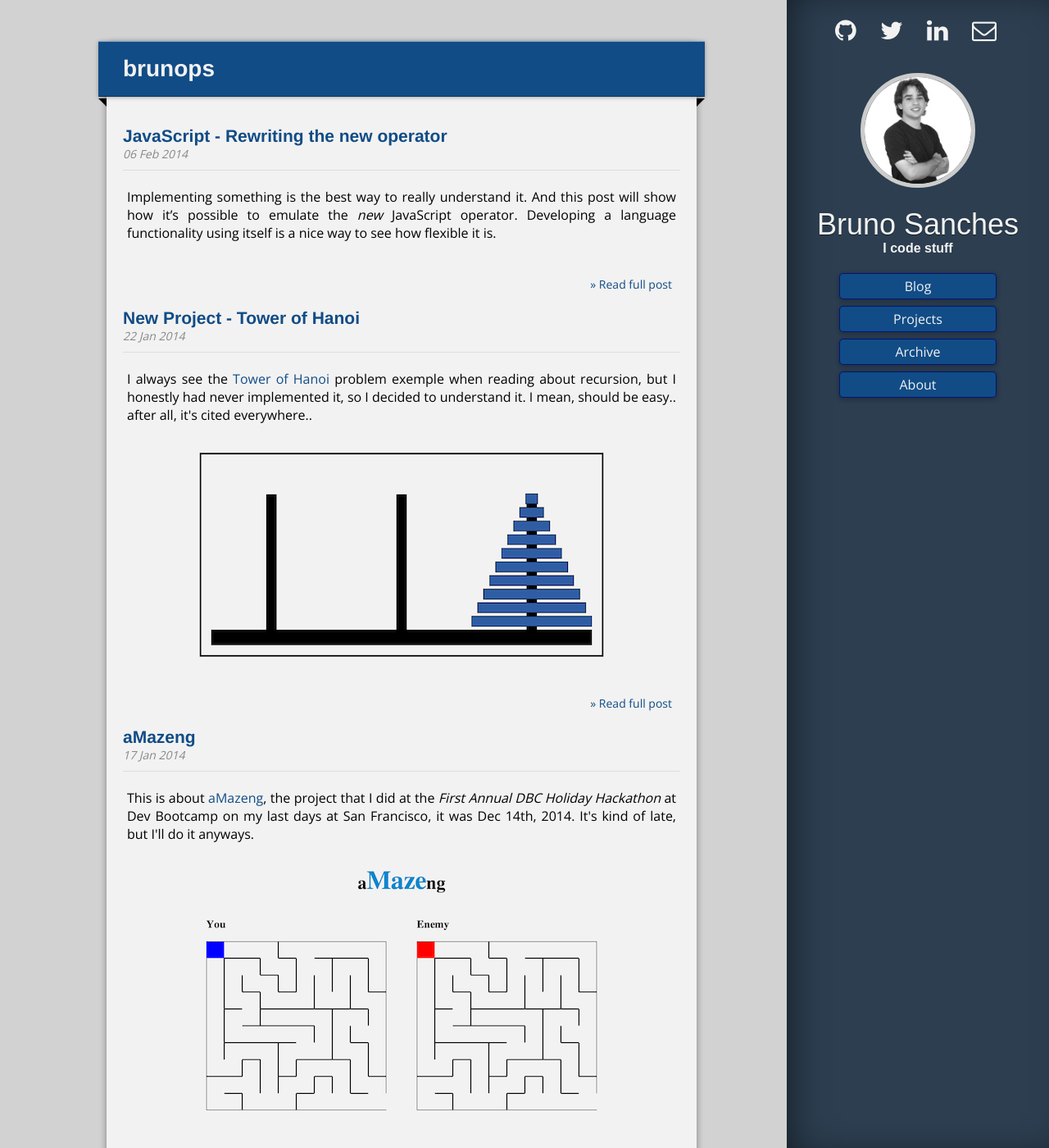
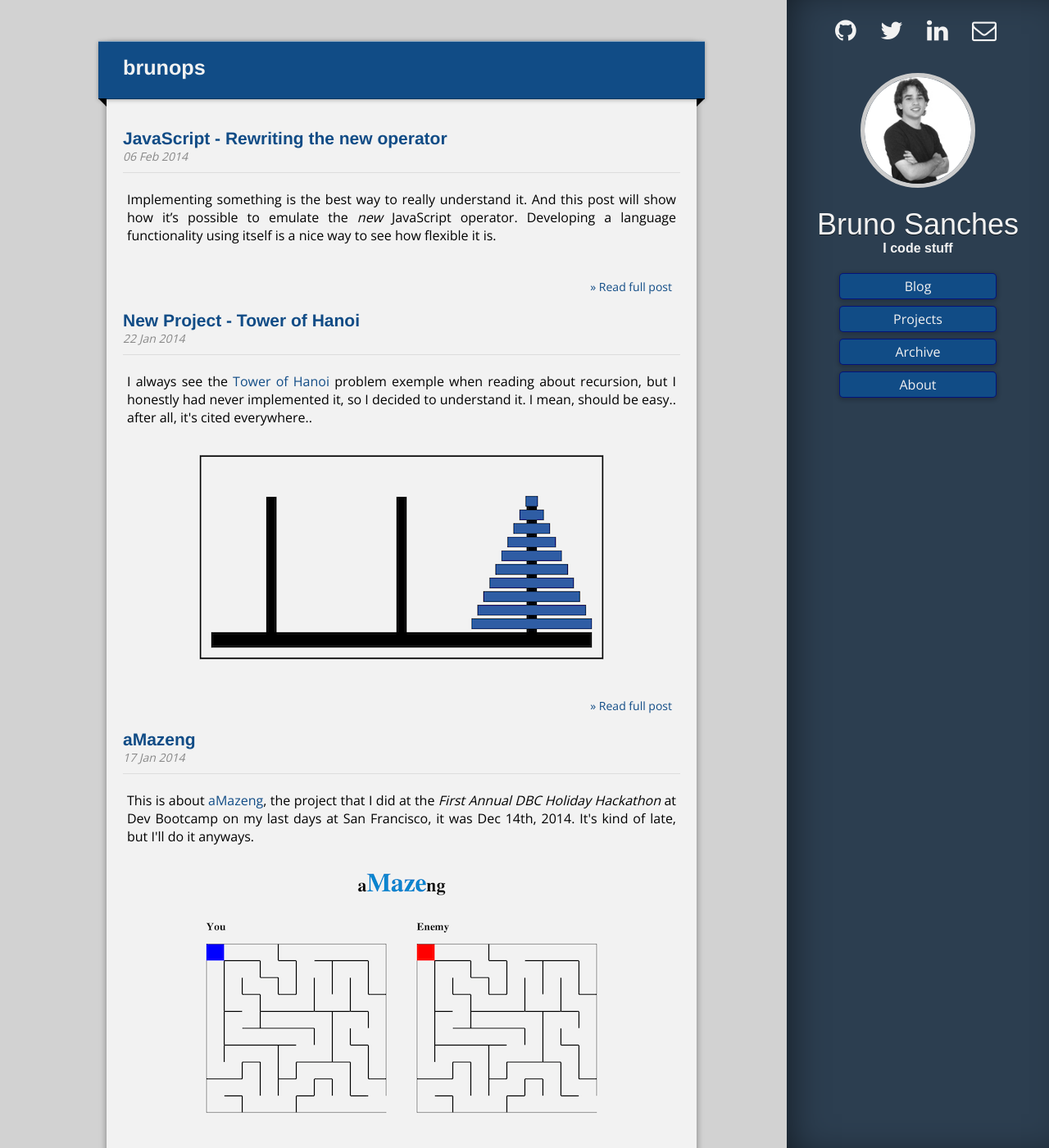
Before and after one commit to brunops/brunops.github.io, a Jekyll site: the page built from index.html, in a window 1280 px wide and 1400 px high. Shown: the whole window at 82% size. Built offline with Jekyll 4.4.1, drawn with Linux system fonts in a browser that asks for light colours; some web fonts are replaced; Markdown is read by kramdown in place of the engine named in the settings; the list of posts is cut into pages by our own code.

Commit message:
Fix header so it doesn't break no matter title size and screen width
* Force .page-title header height to 55px
* Make h1 font smaller
* Force h1 width on mobile so it doesn't go over hotdog (yeah, hotdog) icon

```diff
--- a/css/main.css
+++ b/css/main.css
@@ -6,6 +6,10 @@
 body {
   background: #d2d2d2;
   font-family: 'Open Sans', sans-serif;
+}
+
+h1 {
+  font-size: 1.8em;
 }
 
 h1, h2, h3, h4 {
@@ -112,6 +116,7 @@ pre {
   color: #f2f2f2;
   font-size: 14px;
   width: 100%;
+  height: 55px;
   left: -10px;
   box-shadow: 0 1px 5px rgba(0, 0, 0, .3), inset 0 1px 0 rgba(255,255,255,.5), inset 0 -1px 0 rgba(0,0,0,.3);
 }
@@ -448,6 +453,12 @@ pre {
 
 /* Mobile */
 @media only screen and (max-width: 599px) and (-webkit-min-device-pixel-ratio: 2) {
+  .page-title h1 {
+    width: 80%;
+    font-size: 20px;
+    margin: 5px 0 5px 20px;
+  }
+
   img.fork-github {
     top: 60px !important;
   }
```
